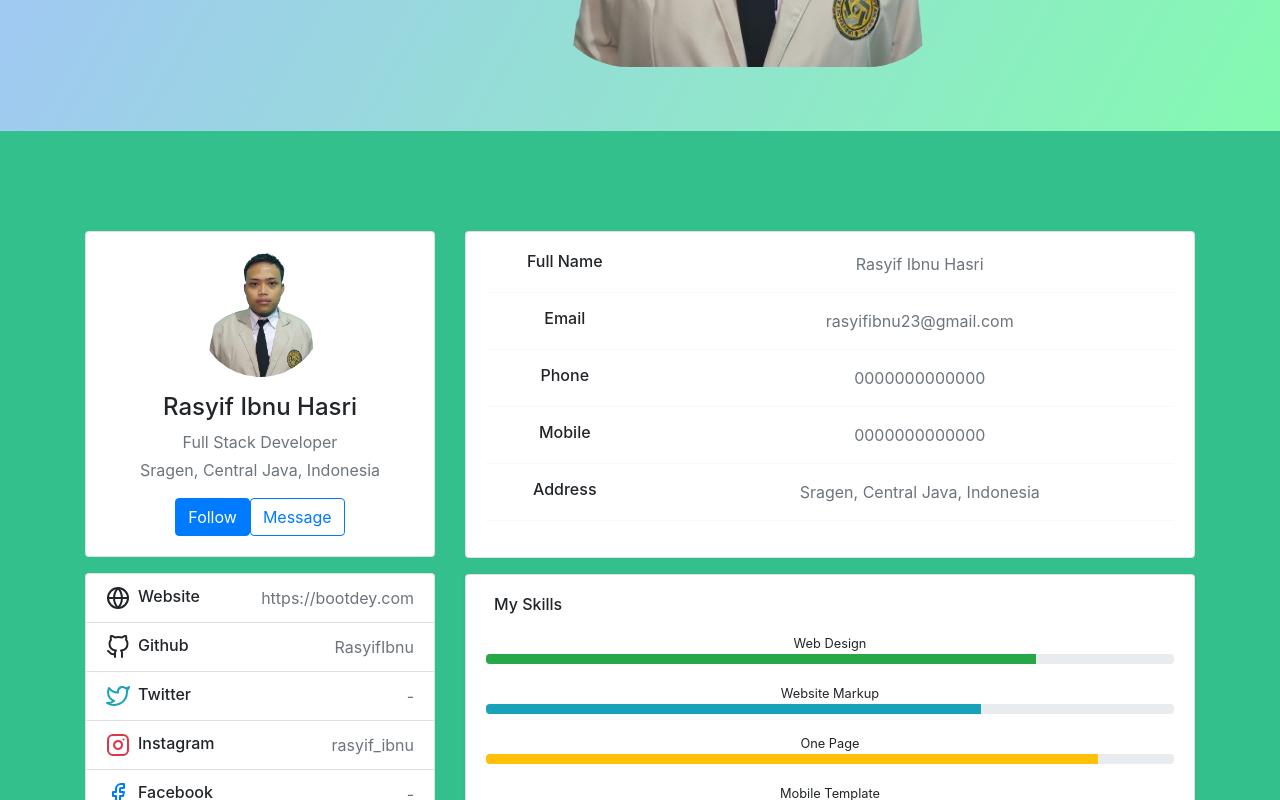
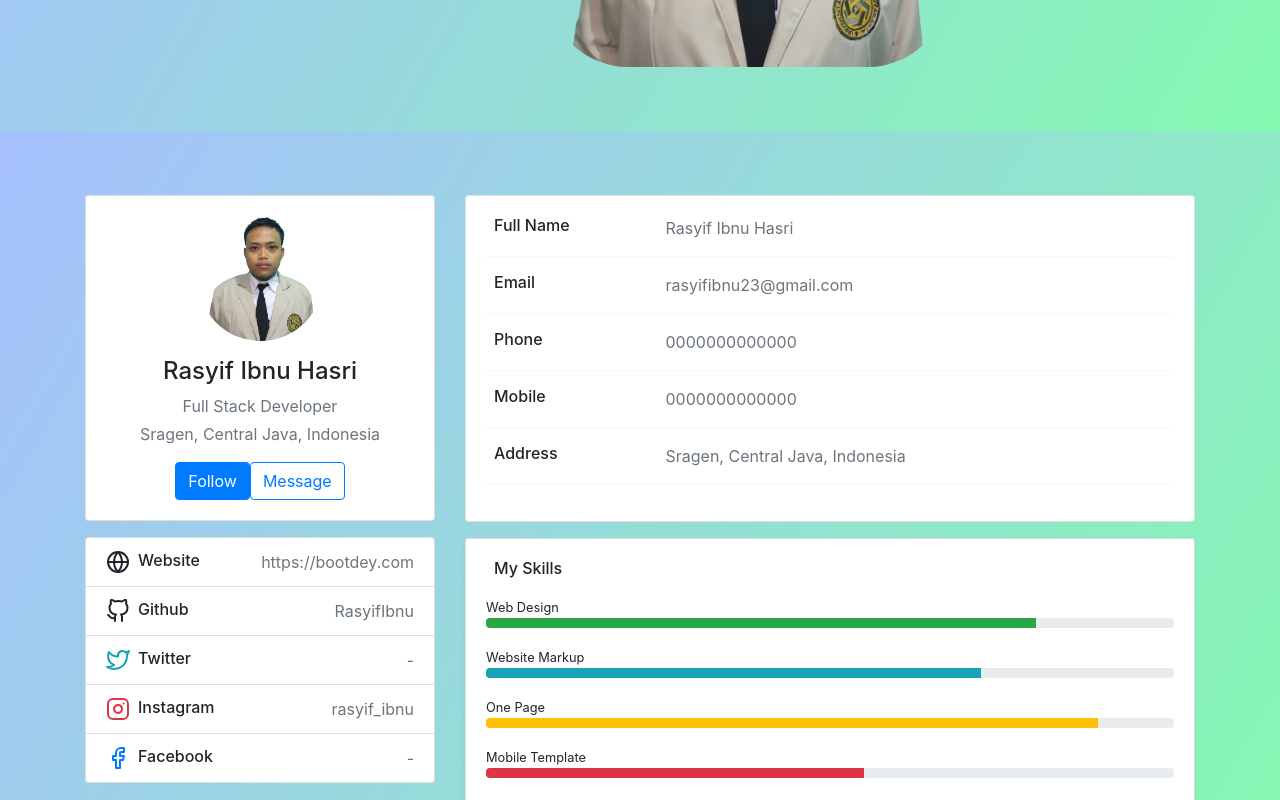
Before and after one commit to RasyifIbnu/responsi_pemrogramanweb, a Nuxt app: page / in a window 1280 px wide. Shown: the part 400-1200 px from the top of the page. Built offline with nearby package versions, Linux system fonts and the light colour scheme.

Commit message:
modified:   .nuxt/manifest/latest.json 	modified:   .nuxt/manifest/meta/dev.json 	modified:   .nuxt/nitro.json 	modified:   components/AboutSection.vue

```diff
--- a/components/AboutSection.vue
+++ b/components/AboutSection.vue
@@ -170,9 +170,10 @@ export default {
 .about {
   background: linear-gradient(120deg, #a6c0fe, #84fab0);
   color: #fff;
-  padding: 100px 0;
-  text-align: center;
-  padding: 100px 0;
-  background: #34c08d;
+  padding: 4rem 2rem;
+  display: flex;
+  align-items: center;
+  justify-content: space-between;
+  padding: 4rem 2rem;
 }
 </style>
```
